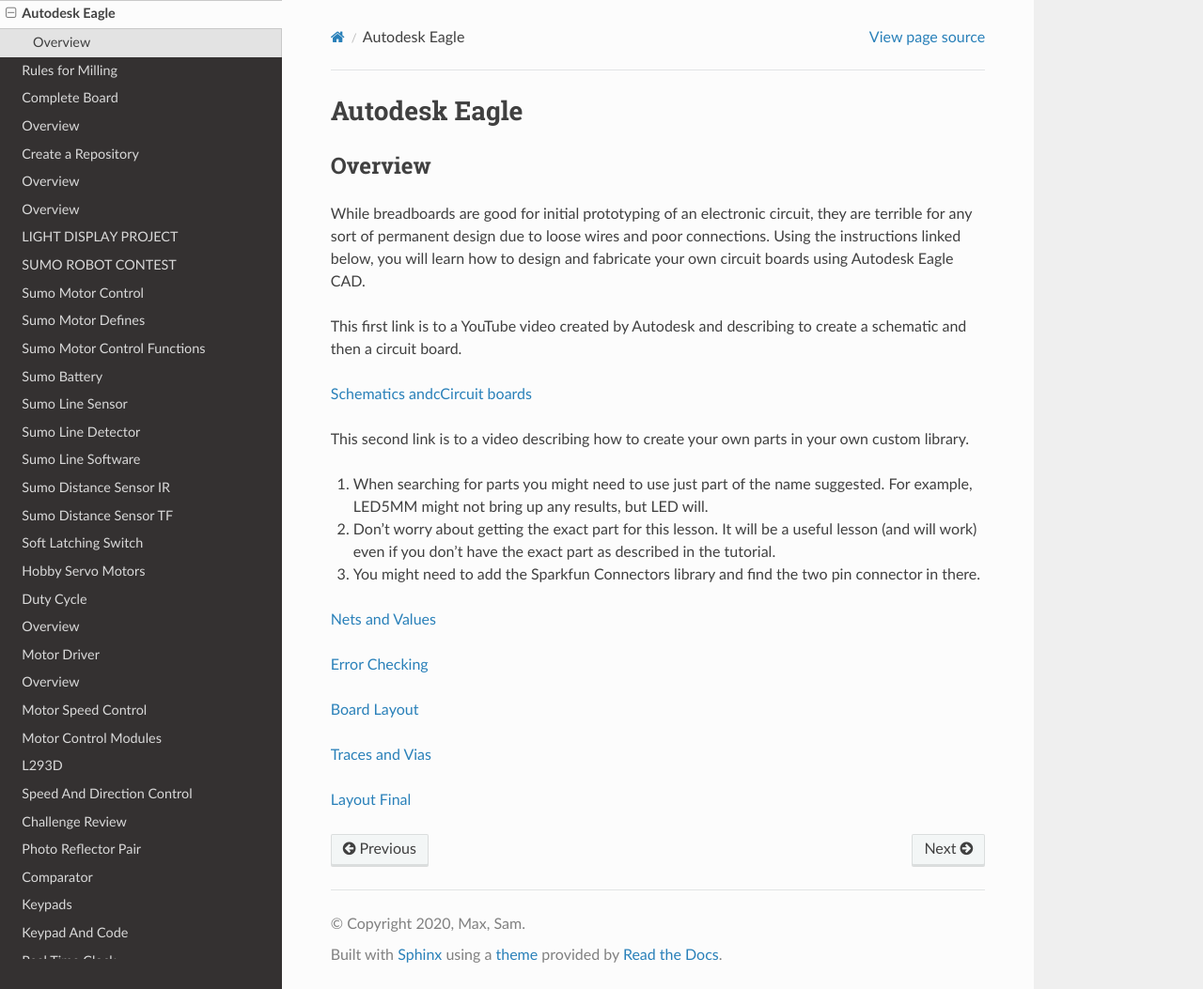
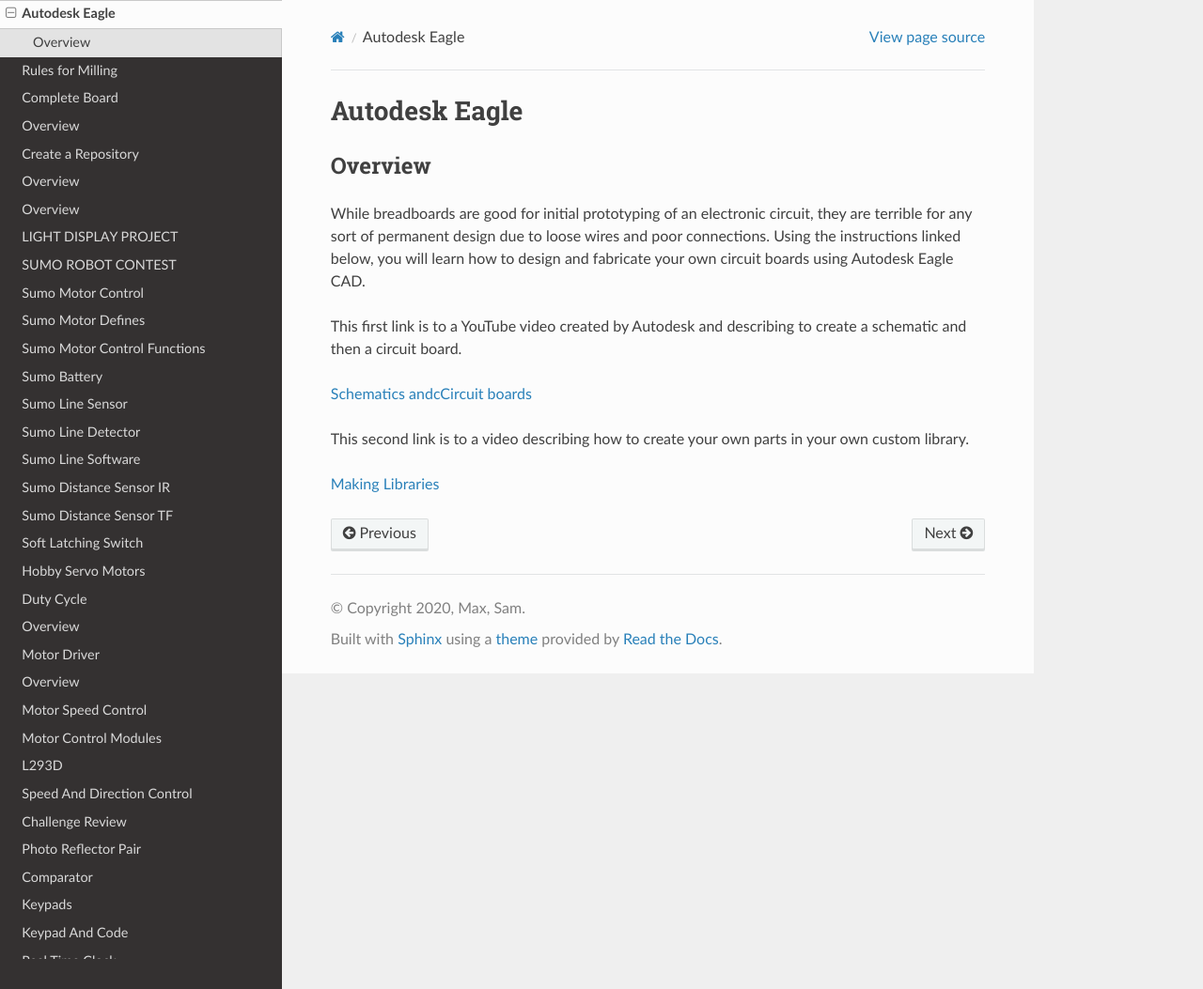
Before and after one commit to maxtkc/mvths-wiki, a Sphinx documentation site: the page built from docs/045-autodesk-eagle.rst, in a window 1280 px wide and 1053 px high. Shown: the whole window at 94% size. Built offline with Sphinx 7.4.7 and the Read the Docs theme 2.0.0, drawn with Linux system fonts in a browser that asks for light colours; pages that are not in the unit, such as notebooks, are missing from menus.

Commit message:
Update 045-autodesk-eagle.rst

```diff
--- a/docs/045-autodesk-eagle.rst
+++ b/docs/045-autodesk-eagle.rst
@@ -12,17 +12,4 @@
 
 This second link is to a video describing how to create your own parts in your own custom library.
 
-#. When searching for parts you might need to use just part of the name suggested. For example, LED5MM might not bring up any results, but LED will.
-
-#. Don't worry about getting the exact part for this lesson. It will be a useful lesson (and will work) even if you don't have the exact part as described in the tutorial.
-#. You might need to add the Sparkfun Connectors library and find the two pin connector in there.
-
-`Nets and Values <https://www.autodesk.com/products/eagle/blog/schematic-basics-part-2-nets-and-values/>`__
-
-`Error Checking <https://www.autodesk.com/products/eagle/blog/schematic-basics-part-3-erc/>`__
-
-`Board Layout <https://www.autodesk.com/products/eagle/blog/pcb-layout-basics-component-placement/>`__
-
-`Traces and Vias <https://www.autodesk.com/products/eagle/blog/routing-autorouting-pcb-layout-basics-2/>`__
-
-`Layout Final <https://www.autodesk.com/products/eagle/blog/design-rule-check-pcb-layout-basics-3/>`__
+`Making Libraries <https://www.youtube.com/watch?v=xNIEXCimRSg&t=1s&ab_channel=AutodeskFusion>`__
```
